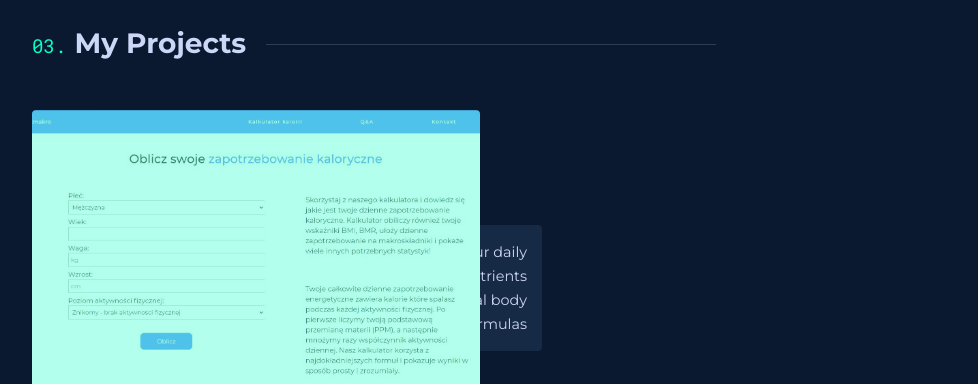
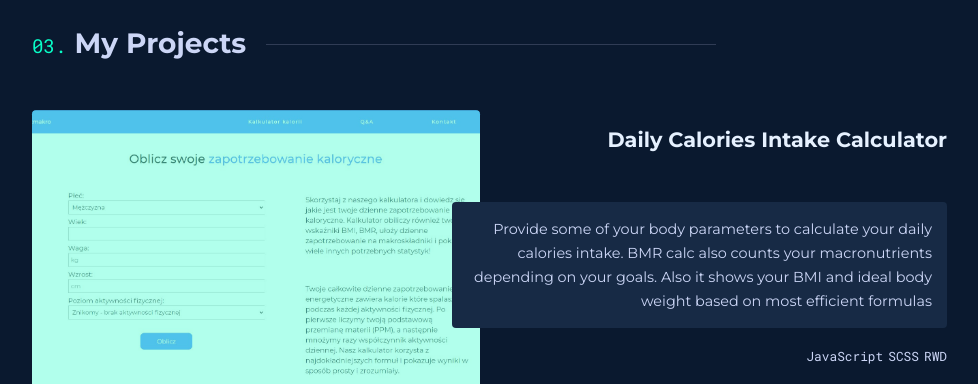
Before and after one commit to Kswierk/kacper-swierk-portfolio, a Gatsby site: page / in a window 1280 px wide. Shown: the part 1990-2374 px from the top of the page, without its empty margins (158-1136 px from the left). Built offline with nearby package versions, Linux system fonts and the light colour scheme; Gatsby itself is replaced by a stand-in of ours.

Commit message:
update projectCard

```diff
--- a/src/components/Work/projectCard.js
+++ b/src/components/Work/projectCard.js
@@ -188,8 +188,12 @@ const ProjectCard = () => {
   return (
     <>
       {projects.map((elem, index) => (
-        <CardWraper key={index} style={{ backgroundImage: `url(${elem.src})` }}>
-          <InsideWraper left={elem.left} className="cardTrigger">
+        <CardWraper
+          key={index}
+          style={{ backgroundImage: `url(${elem.src})` }}
+          className="cardTrigger"
+        >
+          <InsideWraper left={elem.left}>
             <StyledH3>{elem.title}</StyledH3>
             <StyledText left={elem.left}>{elem.description}</StyledText>
             <FlexWraper>
```
